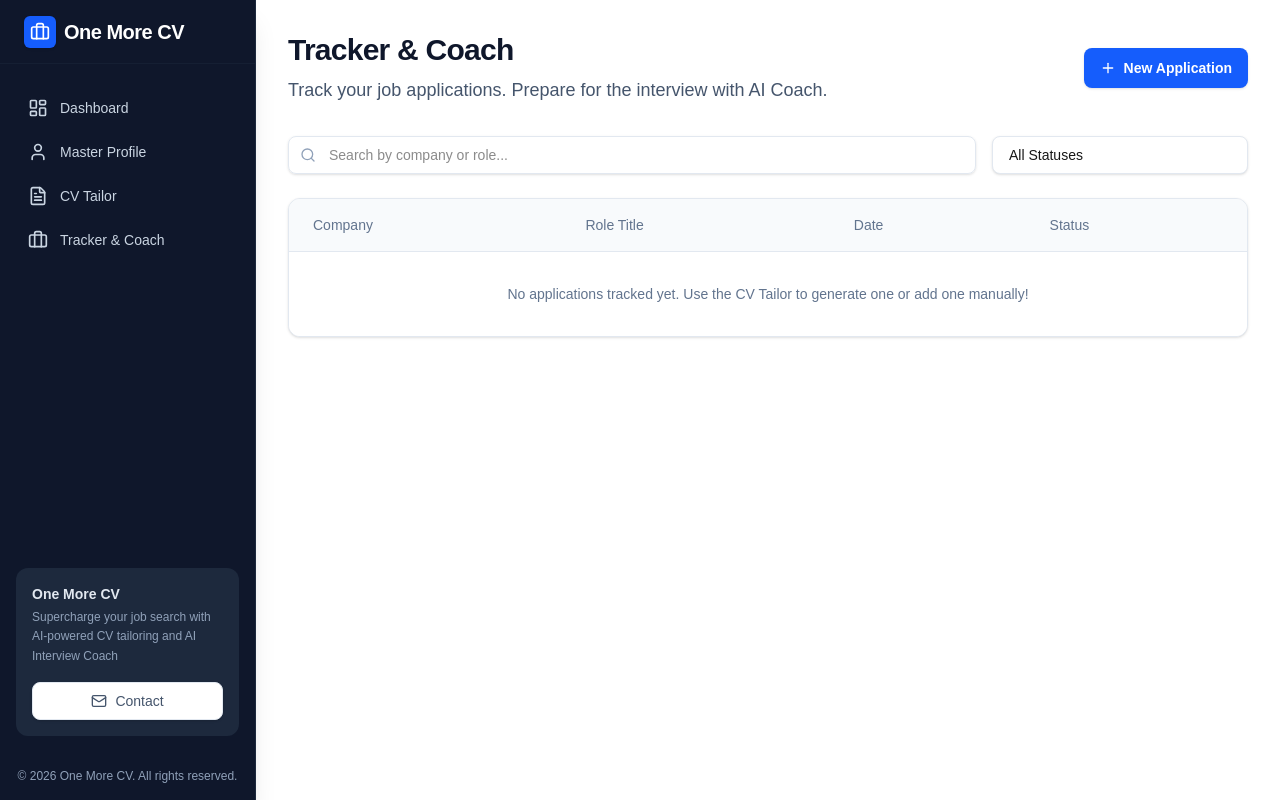
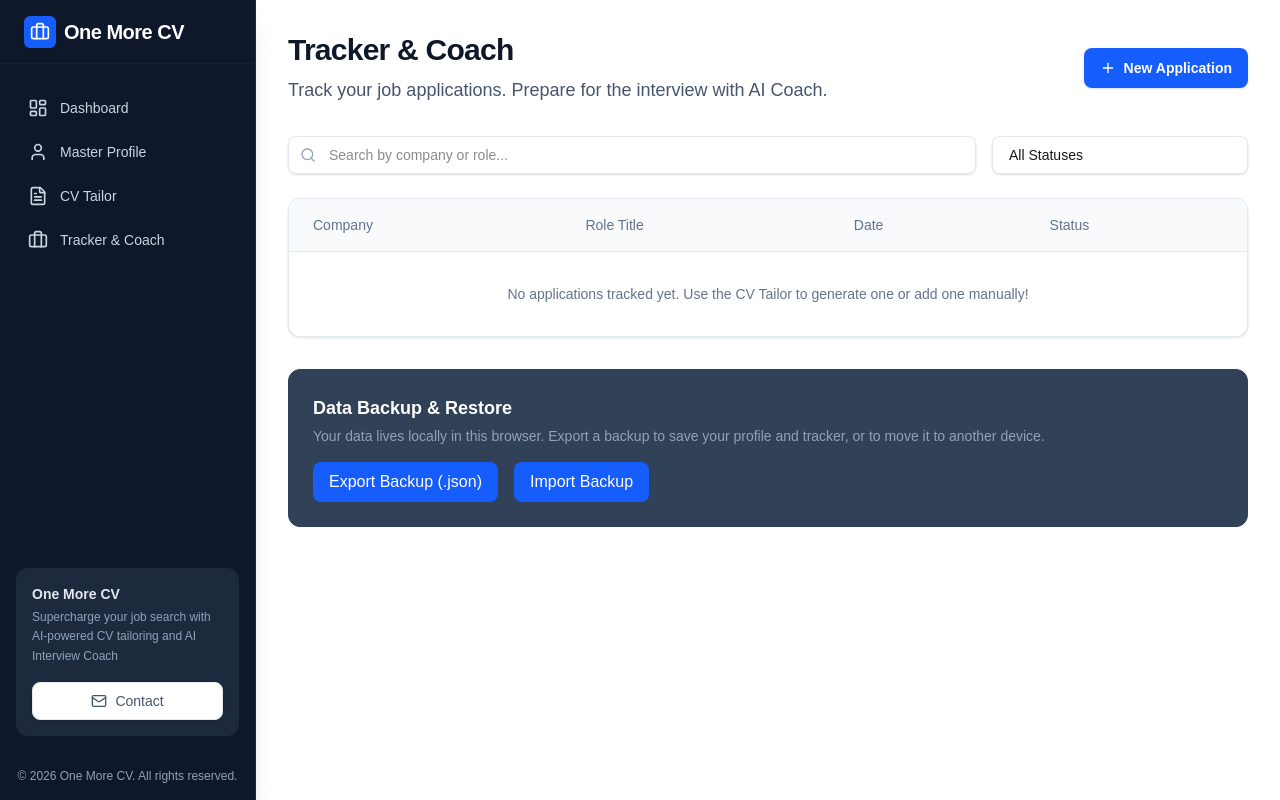
Before and after one commit to aidasalova/jobhunter, a Next.js app: page /tracker in a window 1280 px wide. Built offline with nearby package versions, Linux system fonts and the light colour scheme.

Commit message:
Export-Import functionality

```diff
--- a/src/app/profile/page.tsx
+++ b/src/app/profile/page.tsx
@@ -1,5 +1,6 @@
 "use client";
 
+import BackupRestore from "@/components/BackupRestore";
 import { useState, useEffect } from "react";
 import {
   Briefcase,
@@ -172,7 +173,7 @@
         </p>
       </header>
 
-      <div className="space-y-8 pb-24">
+      <div className="space-y-8">
         {/* API Settings Section */}
         <section className="overflow-hidden rounded-xl border border-blue-200 bg-blue-50/30 shadow-sm">
           <div className="border-b border-blue-100 bg-blue-100/50 px-6 py-4">
@@ -257,12 +258,12 @@
         ))}
       </div>
 
-      <div className="fixed bottom-0 left-0 right-0 z-10 border-t border-slate-200 bg-white/80 p-4 backdrop-blur-md lg:pl-64">
-        <div className="mx-auto flex max-w-4xl justify-end">
+      {/* 1. Normal, flowing Save Button (No longer sticky) */}
+      <div className="mt-8 flex justify-end">
         <button
           onClick={handleSave}
           disabled={isSaved}
-            className={`flex items-center gap-2 rounded-lg px-6 py-2.5 text-sm font-semibold text-white shadow-sm transition-all focus:outline-none focus:ring-2 focus:ring-offset-2 ${
+          className={`flex items-center gap-2 rounded-lg px-8 py-3 text-sm font-semibold text-white shadow-sm transition-all focus:outline-none focus:ring-2 focus:ring-offset-2 ${
             isSaved
               ? "cursor-default bg-green-600 hover:bg-green-600 focus:ring-green-500"
               : "bg-blue-600 hover:bg-blue-700 focus:ring-blue-500 active:scale-95"
@@ -270,18 +271,26 @@
         >
           {isSaved ? (
             <>
-                <Check className="h-4 w-4" />
-                Saved!
+              <Check className="h-5 w-5" />
+              Profile Saved!
             </>
           ) : (
             <>
-                <Save className="h-4 w-4" />
+              <Save className="h-5 w-5" />
               Save Profile
             </>
           )}
         </button>
       </div>
+
+      {/* 2. Visual Divider */}
+      <hr className="my-10 border-slate-200" />
+
+      {/* 3. Backup & Restore Component */}
+      <div className="mb-12">
+        <BackupRestore />
       </div>
-    </div>
+
+    </div> // This is the closing tag of your page container
   );
 }
--- a/src/app/tailor/page.tsx
+++ b/src/app/tailor/page.tsx
@@ -209,6 +209,7 @@
                 <input
                   id="companyName"
                   type="text"
+                  autoComplete="off"
                   value={companyName}
                   onChange={(e) => setCompanyName(e.target.value)}
                   placeholder="e.g. Google"
@@ -220,6 +221,7 @@
                 <input
                   id="roleTitle"
                   type="text"
+                  autoComplete="off"
                   value={roleTitle}
                   onChange={(e) => setRoleTitle(e.target.value)}
                   placeholder="e.g. Frontend Engineer"
--- a/src/app/tracker/page.tsx
+++ b/src/app/tracker/page.tsx
@@ -1,5 +1,6 @@
 "use client";
 
+import BackupRestore from "@/components/BackupRestore";
 import { useState, useEffect, useMemo } from "react";
 import Link from "next/link";
 import { getApplications, deleteApplication, JobApplication } from "@/lib/storage";
@@ -202,6 +203,9 @@
           </div>
         )}
       </div>
+      <div className="mt-8">
+        <BackupRestore />
+      </div>
     </div>
   );
 }
--- a/src/components/ApiKeyModal.tsx
+++ b/src/components/ApiKeyModal.tsx
@@ -83,7 +83,7 @@
               <div>
                 <h3 className="font-semibold text-slate-900">Copy & Paste</h3>
                 <p className="mt-1 text-sm text-slate-600">
-                  Copy the long string of text (it usually starts with <code className="rounded bg-slate-100 px-1.5 py-0.5 text-xs text-slate-800">AIza...</code>) and paste it below.
+                  Copy the long string of text and paste it below.
                 </p>
               </div>
             </div>
@@ -100,7 +100,7 @@
                 type="password"
                 value={apiKey}
                 onChange={(e) => setApiKey(e.target.value)}
-                placeholder="AIzaSy..."
+                placeholder="AQ..."
                 className="block w-full rounded-xl border border-slate-300 bg-white py-3 pl-10 pr-3 text-sm text-slate-900 placeholder:text-slate-400 focus:border-blue-500 focus:outline-none focus:ring-2 focus:ring-blue-500/20 shadow-sm"
               />
             </div>
--- /dev/null
+++ b/src/components/BackupRestore.tsx
@@ -0,0 +1,148 @@
+"use client";
+
+import { useRef } from "react";
+
+export default function BackupRestore() {
+  const fileInputRef = useRef<HTMLInputElement>(null);
+
+  // === EXPORT LOGIC ===
+  const handleExport = () => {
+    // 1. Gather the data using your exact local storage keys
+    const profileData = localStorage.getItem("jobhunter_master_profile");
+    const trackerData = localStorage.getItem("jobhunter_applications");
+
+    let parsedProfile = profileData ? JSON.parse(profileData) : null;
+
+    // 2. Scrub the API key before we create the file
+    if (parsedProfile && parsedProfile.apiKey) {
+      delete parsedProfile.apiKey;
+    }
+
+    // 3. Package it into a single JSON object
+    const backup = {
+      jobhunter_master_profile: parsedProfile,
+      jobhunter_applications: trackerData ? JSON.parse(trackerData) : [],
+    };
+
+    // 4. Create a downloadable Blob
+    const blob = new Blob([JSON.stringify(backup, null, 2)], {
+      type: "application/json",
+    });
+
+    // 5. Trigger the download
+    const url = URL.createObjectURL(blob);
+    const link = document.createElement("a");
+    link.href = url;
+
+    const date = new Date().toISOString().split('T')[0];
+    link.download = `OneMoreCV_Backup_${date}.json`;
+
+    document.body.appendChild(link);
+    link.click();
+
+    // Clean up
+    document.body.removeChild(link);
+    URL.revokeObjectURL(url);
+  };
+
+  // === IMPORT LOGIC ===
+  const handleImport = (event: React.ChangeEvent<HTMLInputElement>) => {
+    const file = event.target.files?.[0];
+    if (!file) return;
+
+    const reader = new FileReader();
+    reader.onload = (e) => {
+      try {
+        const content = e.target?.result as string;
+        const parsedData = JSON.parse(content);
+
+        // 1. Check if it's a valid backup file using your exact keys
+        if (parsedData.jobhunter_master_profile !== undefined || parsedData.jobhunter_applications !== undefined) {
+
+          // 2. Restore Master Profile (and protect existing API key!)
+          if (parsedData.jobhunter_master_profile) {
+
+            // Check if they currently have an API key saved in the browser
+            const currentProfileData = localStorage.getItem("jobhunter_master_profile");
+            let existingApiKey = null;
+
+            if (currentProfileData) {
+              const currentProfile = JSON.parse(currentProfileData);
+              existingApiKey = currentProfile.apiKey; // Save it temporarily
+            }
+
+            const importedProfile = parsedData.jobhunter_master_profile;
+
+            // Re-attach the existing API key to the imported profile so it doesn't get wiped out
+            if (existingApiKey) {
+              importedProfile.apiKey = existingApiKey;
+            }
+
+            localStorage.setItem("jobhunter_master_profile", JSON.stringify(importedProfile));
+          }
+
+          // 3. Restore Job Tracker
+          if (parsedData.jobhunter_applications) {
+            localStorage.setItem("jobhunter_applications", JSON.stringify(parsedData.jobhunter_applications));
+          }
+
+          alert("Data successfully restored! The page will now reload.");
+
+          // 4. Reload the page so the app instantly shows the restored data
+          window.location.reload();
+        } else {
+          alert("Invalid backup file format.");
+        }
+      } catch (error) {
+        console.error("Failed to parse file:", error);
+        alert("There was an error reading your backup file.");
+      }
+    };
+
+    // Read the text inside the JSON file
+    reader.readAsText(file);
+
+    // Reset the file input so they can upload the same file again if needed
+    if (fileInputRef.current) {
+      fileInputRef.current.value = "";
+    }
+  };
+
+  return (
+    <div className="p-6 bg-slate-700 rounded-xl border border-slate-700 text-slate-200 space-y-4">
+      <div>
+        <h3 className="text-lg font-bold text-white mb-1">Data Backup & Restore</h3>
+        <p className="text-sm text-slate-400">
+          Your data lives locally in this browser. Export a backup to save your profile and tracker, or to move it to another device.
+        </p>
+      </div>
+
+      <div className="flex gap-4">
+        {/* EXPORT BUTTON */}
+        <button
+          onClick={handleExport}
+          className="px-4 py-2 bg-blue-600 hover:bg-blue-700 text-white rounded-lg font-medium transition-colors"
+        >
+          Export Backup (.json)
+        </button>
+
+        {/* IMPORT BUTTON (Uses a hidden file input) */}
+        <div>
+          <input
+            type="file"
+            accept=".json"
+            ref={fileInputRef}
+            onChange={handleImport}
+            className="hidden"
+          />
+          <button
+            onClick={() => fileInputRef.current?.click()}
+            className="px-4 py-2 bg-blue-600 hover:bg-slate-600 text-white rounded-lg font-medium transition-colors"
+          >
+            Import Backup
+          </button>
+        </div>
+      </div>
+    </div>
+  );
+}
```
Lines whose indentation alone changed are shown as unchanged.
